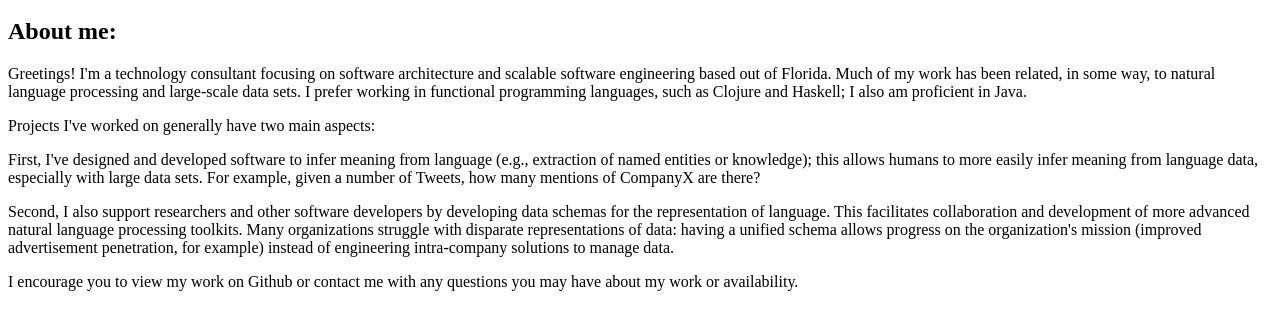
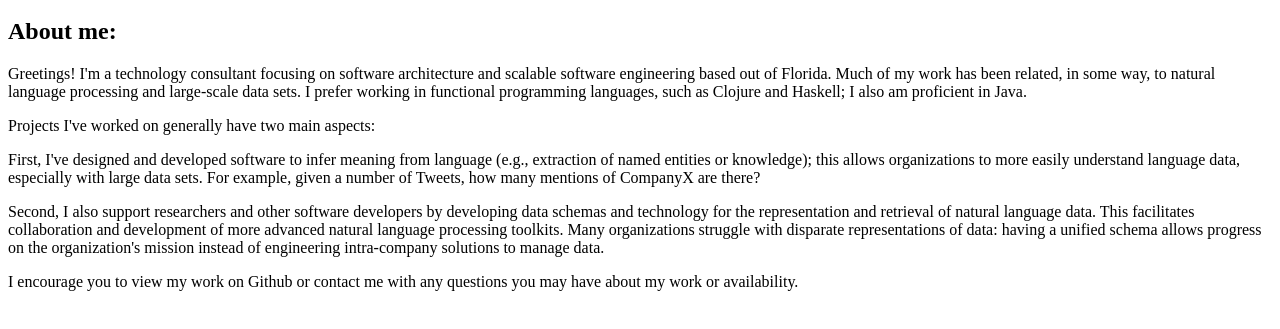
Before and after one commit to maxthomas/maxthomas.github.io, a plain HTML site: page index.html in a window 1280 px wide. Shown: the part 87-416 px from the top of the page. Drawn offline with Linux system fonts and the light colour scheme.

Commit message:
Tweak wording a bit.

```diff
--- a/index.html
+++ b/index.html
@@ -30,20 +30,20 @@
       <p>
         First, I've designed and developed software to infer meaning
         from language (e.g., extraction of named entities or
-        knowledge); this allows humans to more easily infer meaning
-        from language data, especially with large data sets. For
-        example, given a number of Tweets, how many mentions of
-        CompanyX are there?
+        knowledge); this allows organizations to more easily understand
+        language data, especially with large data sets. For example,
+        given a number of Tweets, how many mentions of CompanyX are
+        there?
       </p>
       <p>
         Second, I also support researchers and other software
-        developers by developing data schemas for the representation
-        of language. This facilitates collaboration and development of
-        more advanced natural language processing toolkits. Many organizations
-        struggle with disparate representations of data: having a unified
-        schema allows progress on the organization's mission (improved
-        advertisement penetration, for example) instead of engineering
-        intra-company solutions to manage data.
+        developers by developing data schemas and technology for the
+        representation and retrieval of natural language data. This
+        facilitates collaboration and development of more advanced
+        natural language processing toolkits. Many organizations
+        struggle with disparate representations of data: having a
+        unified schema allows progress on the organization's mission
+        instead of engineering intra-company solutions to manage data.
       </p>
       <p>
         I encourage you to view my work on Github or contact me with
```
